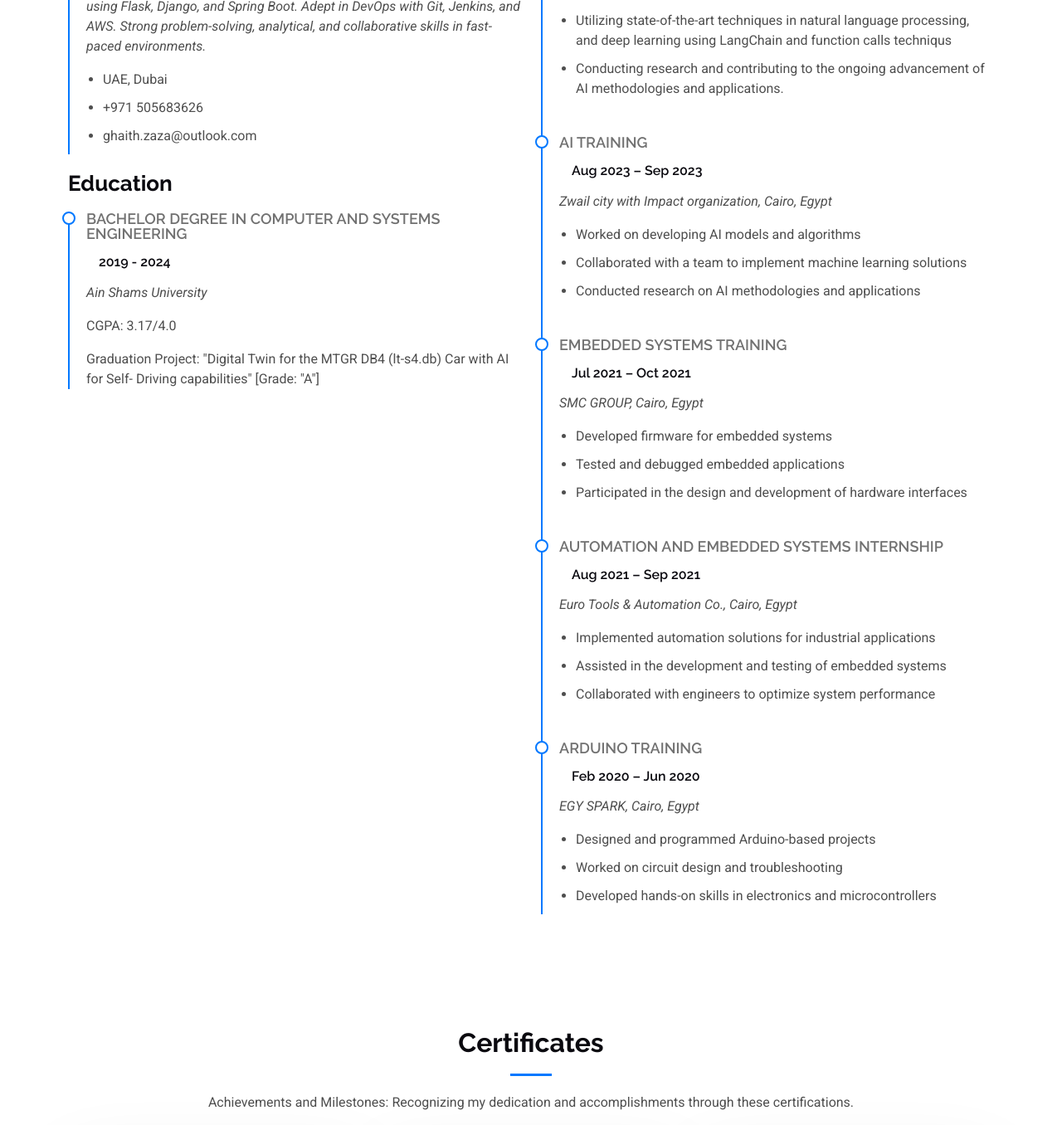
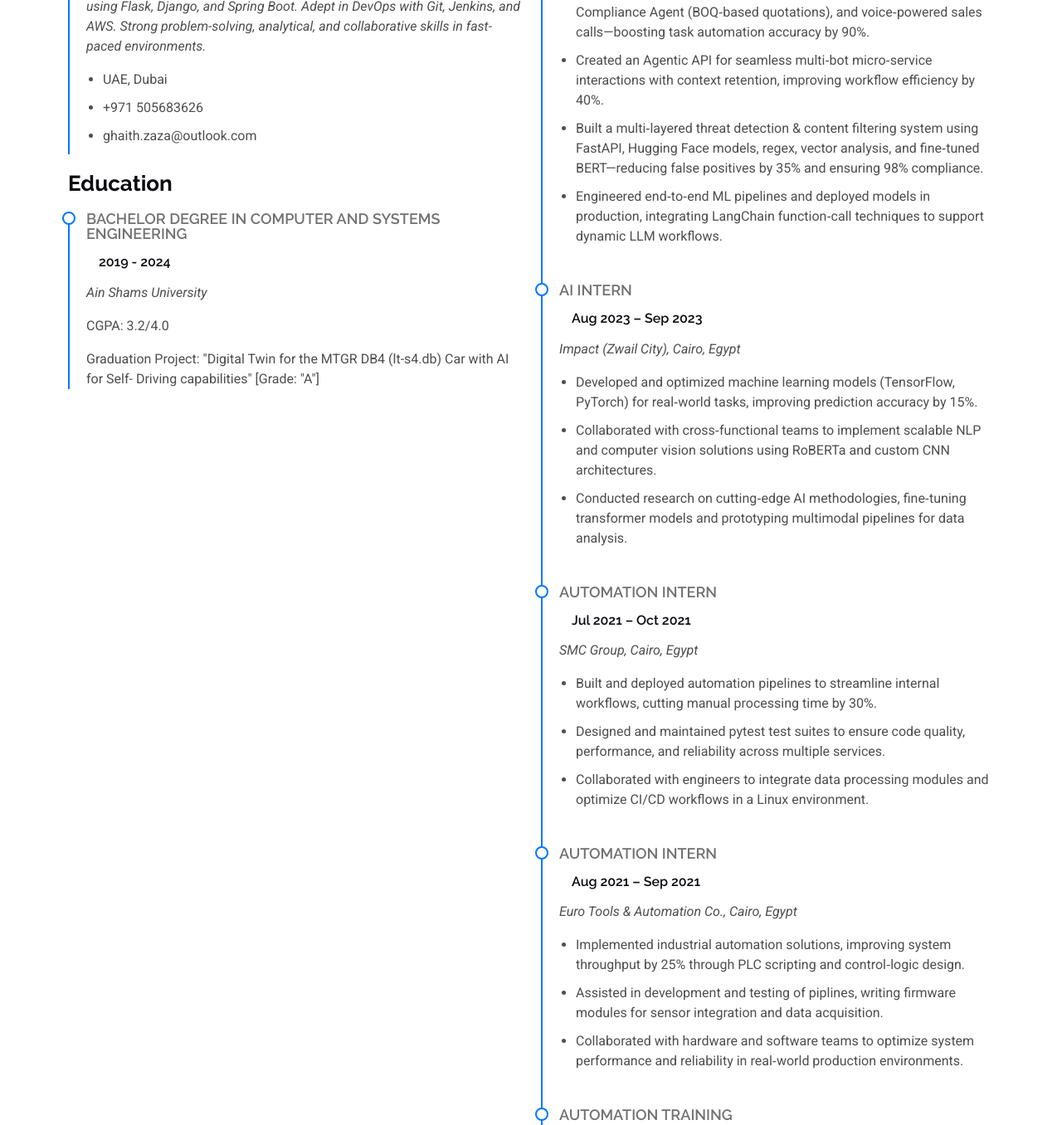
Before and after one commit to Ghaith-Bassam-Zaza/portfolio, a plain HTML site: page index.html in a window 1280 px wide. Shown: the part 2652-4008 px from the top of the page at 83% size. Drawn offline with Linux system fonts and the light colour scheme.

Commit message:
updated experience

```diff
--- a/index.html
+++ b/index.html
@@ -249,7 +249,7 @@
               <h4>Bachelor degree in Computer and Systems Engineering</h4>
               <h5>2019 - 2024</h5>
               <p><em>Ain Shams University</em></p>
-              <p>CGPA: 3.17/4.0</p>
+              <p>CGPA: 3.2/4.0</p>
               <p>Graduation Project: "Digital Twin for the MTGR DB4 (lt-s4.db) Car with AI for Self- Driving capabilities" [Grade: "A"]<p>
             </div><!-- Edn Resume Item -->
 
@@ -262,56 +262,58 @@
 
         <div class="resume-item">
     <h4>AI Engineer</h4>
-            <h5>Feb 2025 – Present</h5>
+    <h5>Feb 2025 – May 2025</h5>
     <p><em>Innobayt, Dubai, UAE</em></p>
     <ul>
-                <li>Collaborating on various AI projects, focusing on developing machine learning models and algorithms</li>
-                <li>Utilizing state-of-the-art techniques in natural language processing, and deep learning using LangChain and function calls techniqus</li>
-                <li>Conducting research and contributing to the ongoing advancement of AI methodologies and applications.</li>
+        <li>Developed AI-powered agents—including a flight booking assistant (real‑time seat recommendations), Products Quotation Creation Agent, Compliance Agent (BOQ‑based quotations), and voice‑powered sales calls—boosting task automation accuracy by 90%.</li>
+        <li>Created an Agentic API for seamless multi‑bot micro‑service interactions with context retention, improving workflow efficiency by 40%. </li>
+        <li>Built a multi‑layered threat detection & content filtering system using FastAPI, Hugging Face models, regex, vector analysis, and fine‑tuned BERT—reducing false positives by 35% and ensuring 98% compliance.</li>
+        <li>Engineered end‑to‑end ML pipelines and deployed models in production, integrating LangChain function‑call techniques to support dynamic LLM workflows.</li>
     </ul>
 </div><!-- End Resume Item -->
 
 <div class="resume-item">
-		        <h4>AI Training</h4>
+    <h4>AI Intern</h4>
     <h5>Aug 2023 – Sep 2023</h5>
-		        <p><em>Zwail city with Impact organization, Cairo, Egypt</em></p>
+    <p><em>Impact (Zwail City), Cairo, Egypt</em></p>
     <ul>
-		            <li>Worked on developing AI models and algorithms</li>
-		            <li>Collaborated with a team to implement machine learning solutions</li>
-		            <li>Conducted research on AI methodologies and applications</li>
+        <li>Developed and optimized machine learning models (TensorFlow, PyTorch) for real‑world tasks, improving prediction accuracy by 15%. </li>
+        <li>Collaborated with cross‑functional teams to implement scalable NLP and computer vision solutions using RoBERTa and custom CNN architectures.</li>
+        <li>Conducted research on cutting‑edge AI methodologies, fine‑tuning transformer models and prototyping multimodal pipelines for data analysis.</li>
     </ul>
 </div><!-- End Resume Item -->
 
 <div class="resume-item">
-		        <h4>Embedded Systems Training</h4>
+    <h4>Automation Intern</h4>
     <h5>Jul 2021 – Oct 2021</h5>
-		        <p><em>SMC GROUP, Cairo, Egypt</em></p>
+    <p><em>SMC Group, Cairo, Egypt</em></p>
     <ul>
-		            <li>Developed firmware for embedded systems</li>
-		            <li>Tested and debugged embedded applications</li>
-		            <li>Participated in the design and development of hardware interfaces</li>
+        <li>Built and deployed automation pipelines to streamline internal workflows, cutting manual processing time by 30%.</li>
+        <li>Designed and maintained pytest test suites to ensure code quality, performance, and reliability across multiple services.</li>
+        <li>Collaborated with engineers to integrate data processing modules and optimize CI/CD workflows in a Linux environment.</li>
     </ul>
 </div><!-- End Resume Item -->
 
 <div class="resume-item">
-		        <h4>Automation and Embedded Systems Internship</h4>
+    <h4>Automation Intern</h4>
     <h5>Aug 2021 – Sep 2021</h5>
     <p><em>Euro Tools & Automation Co., Cairo, Egypt</em></p>
     <ul>
-		            <li>Implemented automation solutions for industrial applications</li>
-		            <li>Assisted in the development and testing of embedded systems</li>
-		            <li>Collaborated with engineers to optimize system performance</li>
+        <li>Implemented industrial automation solutions, improving system throughput by 25% through PLC scripting and control‑logic design.</li>
+        <li>Assisted in development and testing of piplines, writing firmware modules for sensor integration and data acquisition.</li>
+        <li>Collaborated with hardware and software teams to optimize system performance and reliability in real‑world production environments.</li>
     </ul>
 </div><!-- End Resume Item -->
 
+
 		    <div class="resume-item">
-		        <h4>Arduino Training</h4>
+		        <h4>Automation Training</h4>
 		        <h5>Feb 2020 – Jun 2020</h5>
 		        <p><em>EGY SPARK, Cairo, Egypt</em></p>
 		        <ul>
-		            <li>Designed and programmed Arduino-based projects</li>
-		            <li>Worked on circuit design and troubleshooting</li>
-		            <li>Developed hands-on skills in electronics and microcontrollers</li>
+		            <li>Designed and programmed Automation projects</li>
+		            <li>Worked on pipline design and troubleshooting</li>
+		            <li>Developed hands-on skills solutions</li>
 		        </ul>
 		    </div><!-- End Resume Item -->
 		</div>
```
Lines whose indentation alone changed are shown as unchanged.
